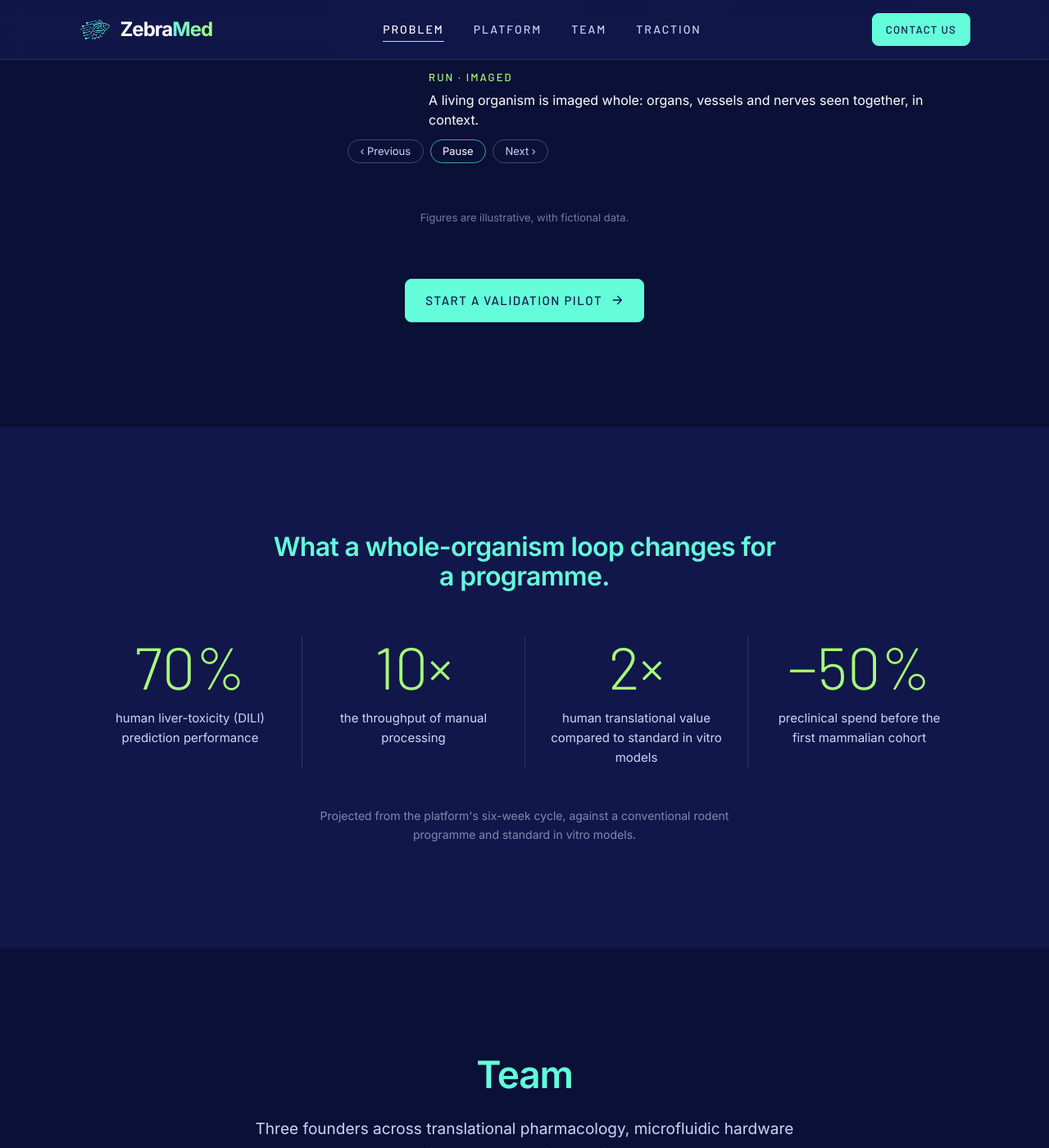
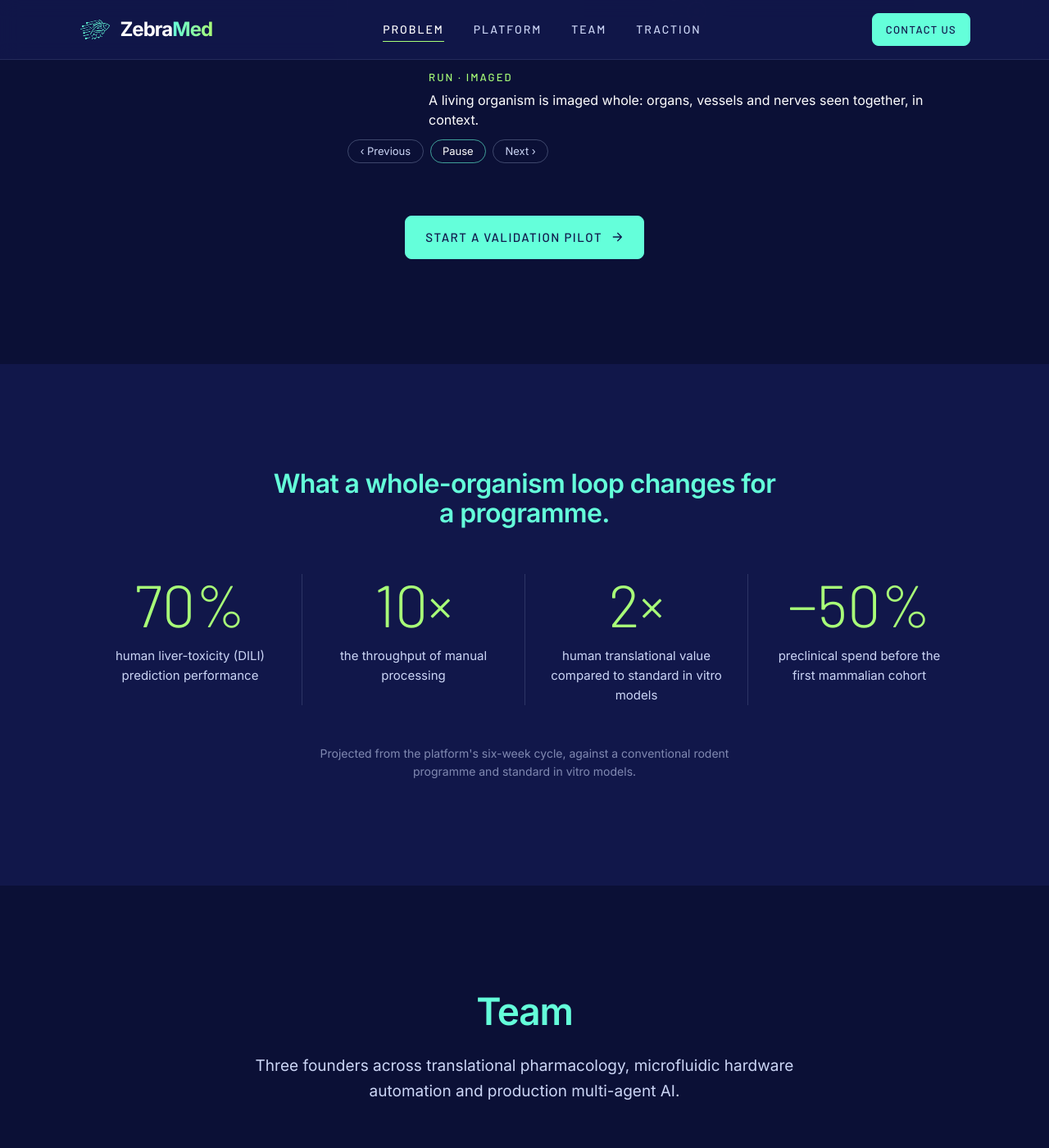
Before and after one commit to zebramed/zebramed.bio, a Jekyll site: the page built from index.html, in a window 1280 px wide and 1400 px high, scrolled down 3042 px. Shown: the whole window at 82% size. Built offline with Jekyll 4.4.1, drawn with Linux system fonts in a browser that asks for light colours.

Commit message:
Platform: drop the 'illustrative, fictional data' line

```diff
--- a/_includes/solution.html
+++ b/_includes/solution.html
@@ -76,8 +76,6 @@
     </div>
     </div>
 
-    <p class="plate-legal">Figures are illustrative, with fictional data.</p>
-
     <div class="section-foot">
         <a class="btn btn-solid" href="{{ site.data.links.pilot }}">
             <span>Start a validation pilot</span>
--- a/assets/css/main.scss
+++ b/assets/css/main.scss
@@ -365,7 +365,6 @@ html[data-motion="playing"] .fig-wall.is-drawn .series { stroke-dashoffset: 0; }
 }
 @media (min-width: 640px) { .plate { padding: 1.75rem; } }
 .plate-note { margin-top: 0.75rem; font-size: 0.8125rem; color: rgba(var(--color-text-light-rgb), 0.6); }
-.plate-legal { margin: 3.5rem auto 0; text-align: center; font-size: 0.8125rem; color: rgba(var(--color-text-light-rgb), 0.55); }
 .larva * { stroke-width: 0.55; }
 .ix .edge { stroke: var(--color-line); stroke-opacity: 0.45; stroke-width: 1.5; }
 .ix .edge-live { stroke: var(--color-accent-primary); stroke-width: 2.5; stroke-opacity: 0.95; }
```
